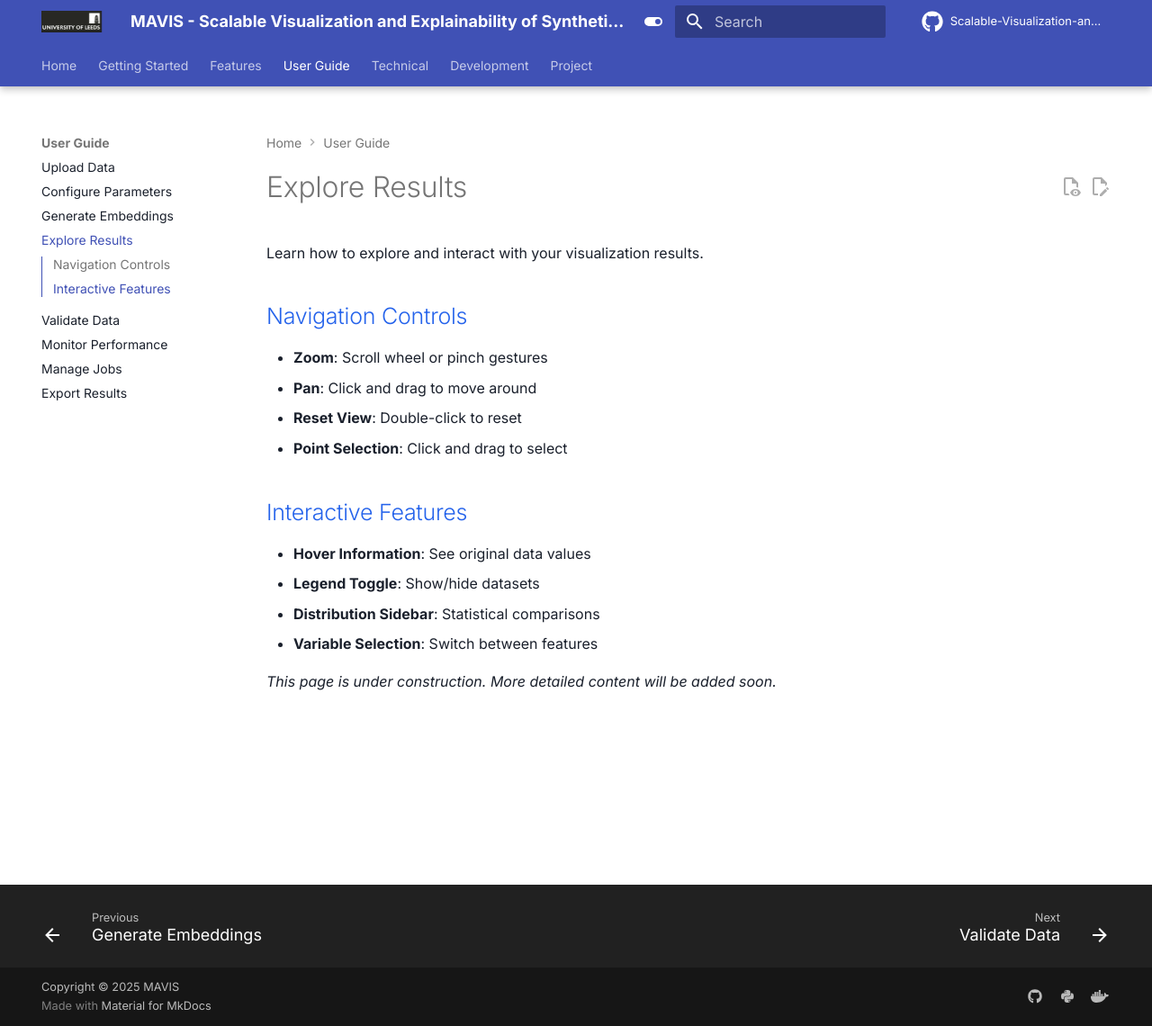
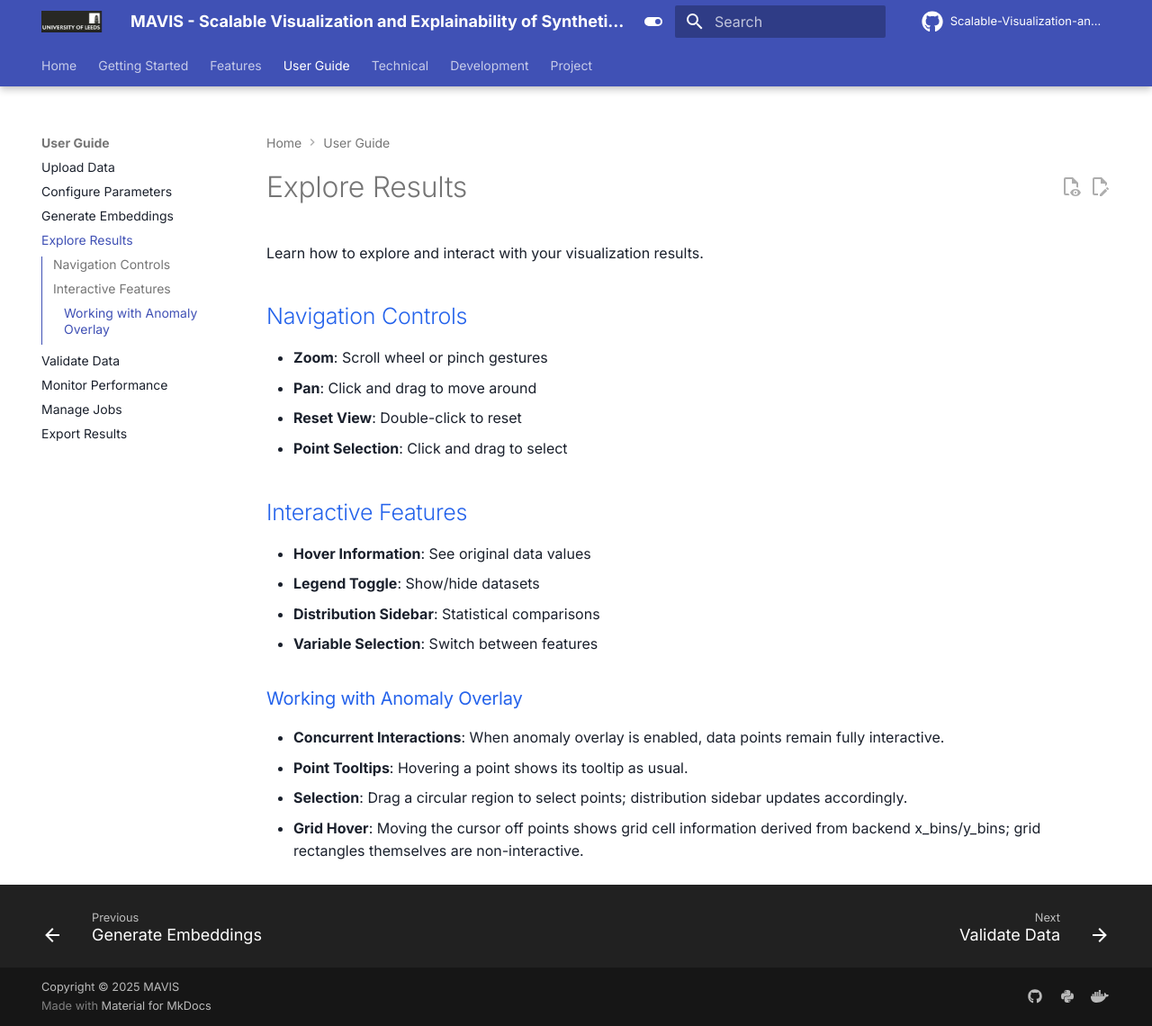
Before and after one commit to llqsee/SynAccess, an MkDocs documentation site: the page built from docs/docs/user-guide/explore-results.md, in a window 1280 px wide and 1140 px high. Shown: the whole window at 90% size. Built offline with MkDocs 1.6.1 and Material for MkDocs 9.7.7, drawn with Linux system fonts in a browser that asks for light colours; comment, search, counter and statistics services are not loaded.

Commit message:
documentation update

```diff
--- a/docs/docs/user-guide/explore-results.md
+++ b/docs/docs/user-guide/explore-results.md
@@ -16,4 +16,9 @@ Learn how to explore and interact with your visualization results.
 - **Distribution Sidebar**: Statistical comparisons
 - **Variable Selection**: Switch between features
 
-*This page is under construction. More detailed content will be added soon.*
+### Working with Anomaly Overlay
+
+- **Concurrent Interactions**: When anomaly overlay is enabled, data points remain fully interactive.
+- **Point Tooltips**: Hovering a point shows its tooltip as usual.
+- **Selection**: Drag a circular region to select points; distribution sidebar updates accordingly.
+- **Grid Hover**: Moving the cursor off points shows grid cell information derived from backend x_bins/y_bins; grid rectangles themselves are non-interactive.
```
